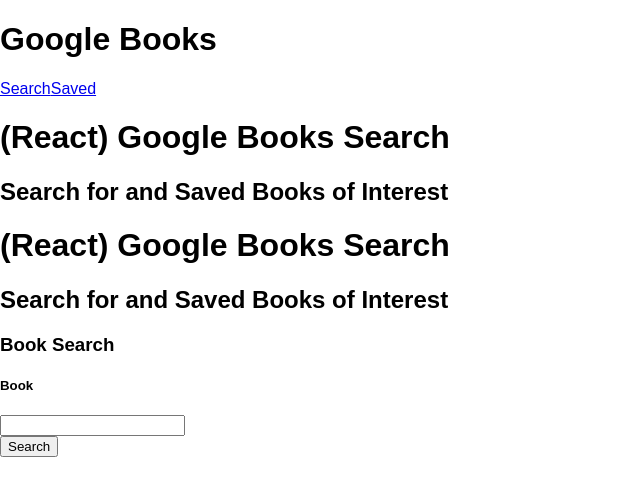
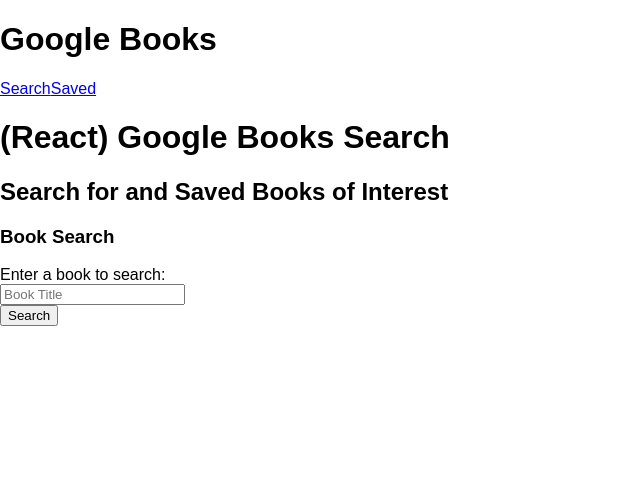
Before and after one commit to andrewjthomsen/React-Book-Search, a React (Create React App) app in the folder 07-Ins_Mern/create-react-express/client/: page / in a window 1280 px wide. Shown: the top 496 px of the page, without its empty margins (0-640 px from the left). Built offline with nearby package versions, Linux system fonts and the light colour scheme.

Commit message:
MAde changes to search page in pages

```diff
--- a/07-Ins_Mern/create-react-express/client/src/components/search/index.js
+++ b/07-Ins_Mern/create-react-express/client/src/components/search/index.js
@@ -1,16 +1,18 @@
-// stateless
-//define function that returns jsx and returns parameters (props)
-import * as React from "react"
+import React from "react"
 // stateless functional component that returns html (jsx)
-const searchBook = (props) => {
+function searchBook(props) {
     return (
-        <div className="search">
+        <div id="searchContainer">
             <h3>Book Search</h3>
-            <h5>Book</h5>
-            <form><input type='text' className="search"></input></form>
-            <button onClick={props.handleFormSubmit} className="submit" type="submit">Search</button>
+            <form id="bookSearch">
+                <label htmlFor="bookInput" form="bookSearch">Enter a book to search:</label>
+                <br></br>
+                <input type="text" name="bookInput" id="bookInput" form="bookSearch" placeholder="Book Title" required/>
+                {/* onChange={(e) => props.handleChange(e)} */}
+                <br></br>
+                <button type="submit" onClick={(e) => props.handleSearchClick(e)}>Search</button>
+            </form>
         </div>
     );
 }
-
 export default searchBook;
--- a/07-Ins_Mern/create-react-express/client/src/pages/search/search.js
+++ b/07-Ins_Mern/create-react-express/client/src/pages/search/search.js
@@ -1,36 +1,42 @@
-import React, { Component } from "react";
-import Title from "../../components/title";
-// import api from "../../api/api";
+import React from "react";
 import SearchBook from "../../components/search/index";
-class Search extends Component {
-  // handleFormSubmit = event =>  {
-  //   console.log(event);
-  //   api.getBooks(this.state.search).then(res =>
-  //     { let results = res.data.item
-  //       results = results.map(results =>{
-  //         results = {title:results.title,
-  //         authors: results.authors,
-  //       description: results.description,
-  //     image: results.image,
-  //     link: results.link
-  //   }
-  //   return results;
-  //       })
-
-  //   }
-  //   )};
+import ResultsContainer from "../../components/results/ResultsContainer";
+import API from "../../utils/API";
+class Search extends React.Component {
+  constructor(props) {
+      super(props);
+      this.state = {
+          bookInput: "",
+          bookData: []
+      }
+      this.handleSearchClick = this.handleSearchClick.bind(this);
+      this.handleChange = this.handleChange.bind(this);
+  }
+  handleChange(e) {
+      e.preventDefault();
+      this.setState({bookInput: e.target.value})
+  }
+  handleSearchClick(e) {
+      e.preventDefault();
+      API.searchBooks(this.state.bookInput)
+          .then(
+              (response) => {
+                  this.setState({bookData: response.data});
+                  this.setState({bookInput: ""});
+              }
+          );
+  }
   render() {
     return (
-      <div className="wrapper">
-        <div className="title">
-          <Title/>
-          </div>
-          <div className="search">
-          <SearchBook/>
-          </div>
-      </div>
+      <main className="wrapper">
+        <SearchBook handleChange={this.handleChange} handleSearchClick={this.handleSearchClick} />
+        {
+          (this.state.bookData.length > 0) ?// ternary statement
+            <ResultsContainer bookData={this.state.bookData} path={this.props.match.path}/> :
+            null
+        }
+      </main>
     );
   }
 }
-
 export default Search;
```
